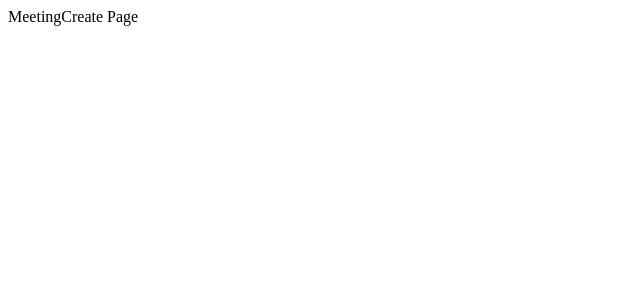
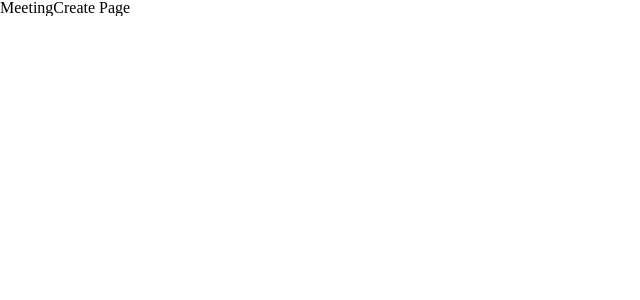
Before and after one commit to Team-Panopticon/TBD-client, a React (Vite) app: page /meetings/new in a window 1280 px wide. Shown: the top 300 px of the page, without its empty margins (0-640 px from the left). Built offline with nearby package versions, Linux system fonts and the light colour scheme.

Commit message:
feat: CSS reset 파일 추가
Co-authored-by: panoptdev <panoptdev@users.noreply.github.com>
Co-authored-by: saeeng <saeeng.opt@gmail.com>

```diff
--- /dev/null
+++ b/index.css
@@ -0,0 +1,52 @@
+/* http://meyerweb.com/eric/tools/css/reset/
+   v2.0 | 20110126
+   License: none (public domain)
+*/
+
+html, body, div, span, applet, object, iframe,
+h1, h2, h3, h4, h5, h6, p, blockquote, pre,
+a, abbr, acronym, address, big, cite, code,
+del, dfn, em, img, ins, kbd, q, s, samp,
+small, strike, strong, sub, sup, tt, var,
+b, u, i, center,
+dl, dt, dd, ol, ul, li,
+fieldset, form, label, legend,
+table, caption, tbody, tfoot, thead, tr, th, td,
+article, aside, canvas, details, embed,
+figure, figcaption, footer, header, hgroup,
+menu, nav, output, ruby, section, summary,
+time, mark, audio, video {
+	margin: 0;
+	padding: 0;
+	border: 0;
+	font-size: 100%;
+	font: inherit;
+	vertical-align: baseline;
+}
+/* HTML5 display-role reset for older browsers */
+article, aside, details, figcaption, figure,
+footer, header, hgroup, menu, nav, section {
+	display: block;
+}
+body {
+	line-height: 1;
+}
+ol, ul {
+	list-style: none;
+}
+blockquote, q {
+	quotes: none;
+}
+blockquote:before, blockquote:after,
+q:before, q:after {
+	content: '';
+	content: none;
+}
+table {
+	border-collapse: collapse;
+	border-spacing: 0;
+}
+html,body{
+  max-width: 100%;
+  overflow-x: hidden;
+}
--- a/src/main.tsx
+++ b/src/main.tsx
@@ -1,12 +1,13 @@
 import React from 'react';
 import ReactDOM from 'react-dom/client';
 import { createBrowserRouter, redirect, RouterProvider } from 'react-router-dom';
-import { DefaultTheme, ThemeProvider } from 'styled-components';
+import { ThemeProvider } from 'styled-components';
 import { MeetingCreate } from './pages/MeetingCreate';
 import { MeetingEdit } from './pages/MeetingEdit';
 import { MeetingResult } from './pages/MeetingResult';
 import { MeetingView } from './pages/MeetingView';
 import { theme } from './theme';
+import '../index.css';
 
 const router = createBrowserRouter([
   {
@@ -33,7 +34,7 @@
 
 ReactDOM.createRoot(document.getElementById('root') as HTMLElement).render(
   <React.StrictMode>
-    <ThemeProvider theme={theme as DefaultTheme}>
+    <ThemeProvider theme={theme}>
       <RouterProvider router={router} />
     </ThemeProvider>
   </React.StrictMode>,
```
